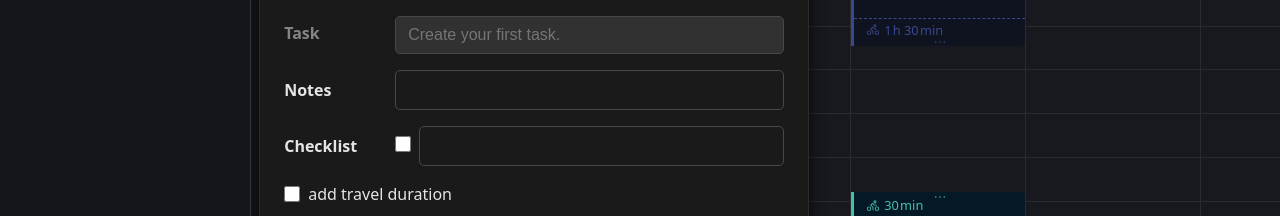
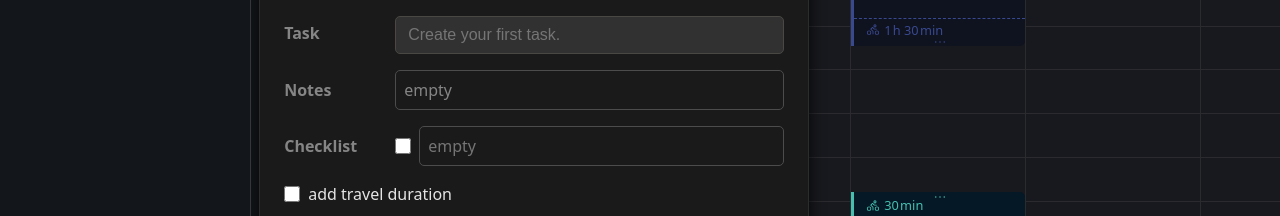
Before and after one commit to fraulueneburg/thatcalendar-fe, a React (Vite) app: page / in a window 1280 px wide. Both pictures are taken after a click on the button 472 px from the left and 108 px from the top of the page. Shown: the part 293-509 px from the top of the page. Built offline with nearby package versions, Linux system fonts and the light colour scheme.

Commit message:
refactor (SessionForm, Combobox, Checklist): disable further fields if no task selected

```diff
--- a/src/components/FormElements/Checklist/Checklist.tsx
+++ b/src/components/FormElements/Checklist/Checklist.tsx
@@ -5,54 +5,55 @@ import { nanoid } from 'nanoid'
 import { ChecklistItemType, TaskType } from '../../../types'
 
 type ChecklistProps = {
-	taskId?: string
+	parentId?: string
 }
 
-export function Checklist({ taskId }: ChecklistProps) {
+export function Checklist({ parentId }: ChecklistProps) {
+	const emptyItem: ChecklistItemType = { _id: '', value: '', isDone: false }
+
 	const { taskData, setTaskData } = useDataContext()
-	const task = taskData.find((elem) => elem._id === taskId)
-	const list = task?.checklist
-	const emptyListItem = { _id: '', value: '', isDone: false }
+	const parentTask = taskData.find((elem) => elem._id === parentId)
+	const checklist = parentTask?.checklist || [emptyItem]
 
-	const [newListItem, setNewListItem] = useState<ChecklistItemType>(emptyListItem)
+	const [newListItem, setNewListItem] = useState<ChecklistItemType>(emptyItem)
 
 	const handleKeyDown = (event: React.KeyboardEvent<HTMLTextAreaElement>) => {
 		const { key, target } = event
 		const { value } = event.currentTarget
 
-		if (key === 'Enter' && !event.shiftKey) {
-			event.preventDefault()
-			if (newListItem.value.trim().length > 0) {
-				addItem()
-				setNewListItem(emptyListItem)
-			}
-		}
+		// if (key === 'Enter' && !event.shiftKey) {
+		// 	event.preventDefault()
+		// 	if (newListItem.value.trim().length > 0) {
+		// 		addItem()
+		// 		setNewListItem(emptyItem)
+		// 	}
+		// }
 
-		if (key === 'Backspace') {
-			if (value === '') {
-				event.preventDefault()
+		// if (key === 'Backspace') {
+		// 	if (value === '') {
+		// 		event.preventDefault()
 
-				const element = target as HTMLElement
-				const id = element.dataset.id
+		// 		const element = target as HTMLElement
+		// 		const id = element.dataset.id
 
-				if (id) deleteItem(id)
-			}
-		}
+		// 		if (id) deleteItem(id)
+		// 	}
+		// }
 	}
 
 	const addItem = () => {
-		if (!taskId || !task || newListItem.value !== '') return
+		if (!parentId || !parentTask || newListItem.value !== '') return
 
 		const listItem = { ...newListItem, _id: nanoid() }
-		const updatedTask = { ...task, checklist: [...(task.checklist ?? []), listItem] }
+		const updatedTask = { ...parentTask, checklist: [...(parentTask.checklist ?? []), listItem] }
 
 		setTaskData((prev) => prev.map((elem) => (elem._id === updatedTask._id ? updatedTask : elem)))
 	}
 
 	const deleteItem = (id: string) => {
-		if (!taskId || !task) return
-		const updatedChecklist = list?.filter((elem) => elem._id !== id)
-		const updatedTask = { ...task, checklist: updatedChecklist }
+		if (!parentId || !parentTask) return
+		const updatedChecklist = checklist?.filter((elem) => elem._id !== id)
+		const updatedTask = { ...parentTask, checklist: updatedChecklist }
 
 		setTaskData((prev) => [...prev, updatedTask])
 	}
@@ -60,13 +61,21 @@ export function Checklist({ taskId }: ChecklistProps) {
 	return (
 		<>
 			<ul className="checklist">
-				{list?.map((elem) => (
-					<li key={elem._id} id={elem._id}>
-						<input type="checkbox" checked={elem.isDone} />
-						<textarea className="auto-sized" defaultValue={elem.value} data-id={elem._id} onKeyDown={handleKeyDown} />
+				{parentTask && checklist ? (
+					checklist?.map((elem) => (
+						<li key={elem._id} id={elem._id}>
+							<input type="checkbox" checked={elem.isDone} />
+							<textarea className="auto-sized" defaultValue={elem.value} data-id={elem._id} onKeyDown={handleKeyDown} />
+						</li>
+					))
+				) : (
+					<li className="disabled">
+						<input type="checkbox" checked={false} aria-disabled={true} readOnly={true} />
+						<textarea className="auto-sized" aria-disabled={true} readOnly={true} placeholder={'empty'} />
 					</li>
-				))}
-				<li>
+				)}
+
+				{/* <li>
 					<input
 						type="checkbox"
 						checked={newListItem.isDone}
@@ -78,7 +87,7 @@ export function Checklist({ taskId }: ChecklistProps) {
 						value={newListItem.value}
 						onChange={(event) => setNewListItem((prev) => ({ ...prev, value: event.target.value }))}
 					/>
-				</li>
+				</li> */}
 			</ul>
 		</>
 	)
--- a/src/components/FormElements/Checklist/checklist.scss
+++ b/src/components/FormElements/Checklist/checklist.scss
@@ -8,6 +8,10 @@ ul.checklist {
 		grid-template-columns: 1rem 1fr;
 		gap: 0.5rem;
 		align-items: baseline;
+
+		&.disabled {
+			align-items: center;
+		}
 	}
 
 	textarea {
--- a/src/components/FormElements/Combobox/Combobox.tsx
+++ b/src/components/FormElements/Combobox/Combobox.tsx
@@ -68,6 +68,7 @@ export function Combobox({
 
 	const handleClear = () => {
 		setSelectedId('')
+		selectItemAction('')
 		inputRef.current?.focus()
 	}
 
--- a/src/components/Forms/SessionForm/SessionForm.tsx
+++ b/src/components/Forms/SessionForm/SessionForm.tsx
@@ -47,7 +47,7 @@ export function SessionForm({ onSubmitAction }: SessionFormProps) {
 
 	const handleSelectTask = (id: string) => {
 		const selectedTask = taskData.find((elem) => elem._id === id)
-		if (selectedTask) setTask(selectedTask)
+		setTask(selectedTask ?? null)
 	}
 
 	const handleAddNewTask = (title: string) => {
@@ -136,15 +136,15 @@ export function SessionForm({ onSubmitAction }: SessionFormProps) {
 					deleteItemAction={handleDeleteTask}
 					disabled={subCategoryId === ''}
 				/>
-				<div className="field">
+				<div className={`field${task ? '' : ' disabled'}`}>
 					<label>Notes</label>
-					<textarea className="auto-sized" />
+					<textarea className="auto-sized" aria-disabled={!task} readOnly={!task} value={!task ? 'empty' : ''} />
 				</div>
-				<fieldset aria-labelledby={`${componentId}checklistlabel`}>
+				<fieldset className={`${task ? '' : 'disabled'}`} aria-labelledby={`${componentId}checklistlabel`}>
 					<div id={`${componentId}checklistlabel`} className="legend">
 						Checklist
 					</div>
-					<Checklist taskId={task?._id} />
+					<Checklist parentId={task?._id} />
 				</fieldset>
 				<label>
 					<input
--- a/src/components/Forms/SessionForm/session-form.scss
+++ b/src/components/Forms/SessionForm/session-form.scss
@@ -1,4 +1,7 @@
 .session-form {
+	--label-width: 95px;
+	--gap: 1rem;
+
 	width: min(500px, calc(100vw - 1rem));
 
 	> {
@@ -6,13 +9,17 @@
 		fieldset,
 		[data-scope='combobox'] [data-part='root'] {
 			display: grid;
-			gap: 1rem;
-			grid-template-columns: 95px 1fr;
+			gap: var(--gap);
+			grid-template-columns: var(--label-width) 1fr;
 			align-items: center;
 
-			&:has(textarea) {
+			&:has(textarea:not(:disabled):not([readonly])) {
 				align-items: baseline;
 			}
+		}
+		[data-scope='combobox'] [data-part='positioner'] {
+			width: calc(100% - var(--gap) - var(--label-width));
+			right: 0;
 		}
 	}
 
--- a/src/styles/_form-elements.scss
+++ b/src/styles/_form-elements.scss
@@ -64,9 +64,10 @@ textarea {
 	}
 
 	&:disabled,
-	&[aria-disabled='true'] {
+	&[aria-disabled='true'],
+	&[readonly] {
 		background-color: var(--background-field-disabled);
-		border: var(--border-field-disabled);
+		border: var(--border-disabled);
 		color: var(--color-text-disabled);
 	}
 }
@@ -76,7 +77,7 @@ textarea {
 
 	&.auto-sized {
 		background-color: transparent;
-		height: 1lh;
+		min-height: 1ch;
 		resize: none;
 		white-space: nowrap;
 		width: auto;
@@ -84,25 +85,16 @@ textarea {
 		@supports (field-sizing: content) {
 			field-sizing: content;
 			height: auto;
+			min-height: 1ch;
 			white-space: normal;
 		}
 	}
+
+	&:disabled,
+	&[readonly] {
+		min-height: var(--textarea-min-height);
+	}
 }
-
-// .custom-select {
-// 	&,
-// 	&::picker(select) {
-// 		appearance: base-select;
-// 	}
-
-// 	&::picker(select) {
-// 		background-color: purple;
-// 		margin: 0;
-// 		padding: 0;
-// 		left: 0;
-// 		top: 0;
-// 	}
-// }
 
 input[type='color'] {
 	box-sizing: content-box;
--- a/src/styles/_variables.scss
+++ b/src/styles/_variables.scss
@@ -16,12 +16,14 @@
 	--border-radius: 5px;
 	--border-width: 1px;
 	--border: var(--border-width) solid #494843;
-	--border-field-disabled: var(--border-width) solid #4c4c4c;
+	--border-disabled: var(--border-width) solid #4c4c4c;
 	--border-popover: 1px solid rgba(255, 251, 237, 0.08);
 
 	--box-shadow-popover: 0px 8px 16px rgba(0, 0, 0, 0.8);
 
 	--padding-form-field: 0.5rem;
+
+	--textarea-min-height: 37px;
 }
 
 $breakpoint-height-smallest-session: 60px;
```
